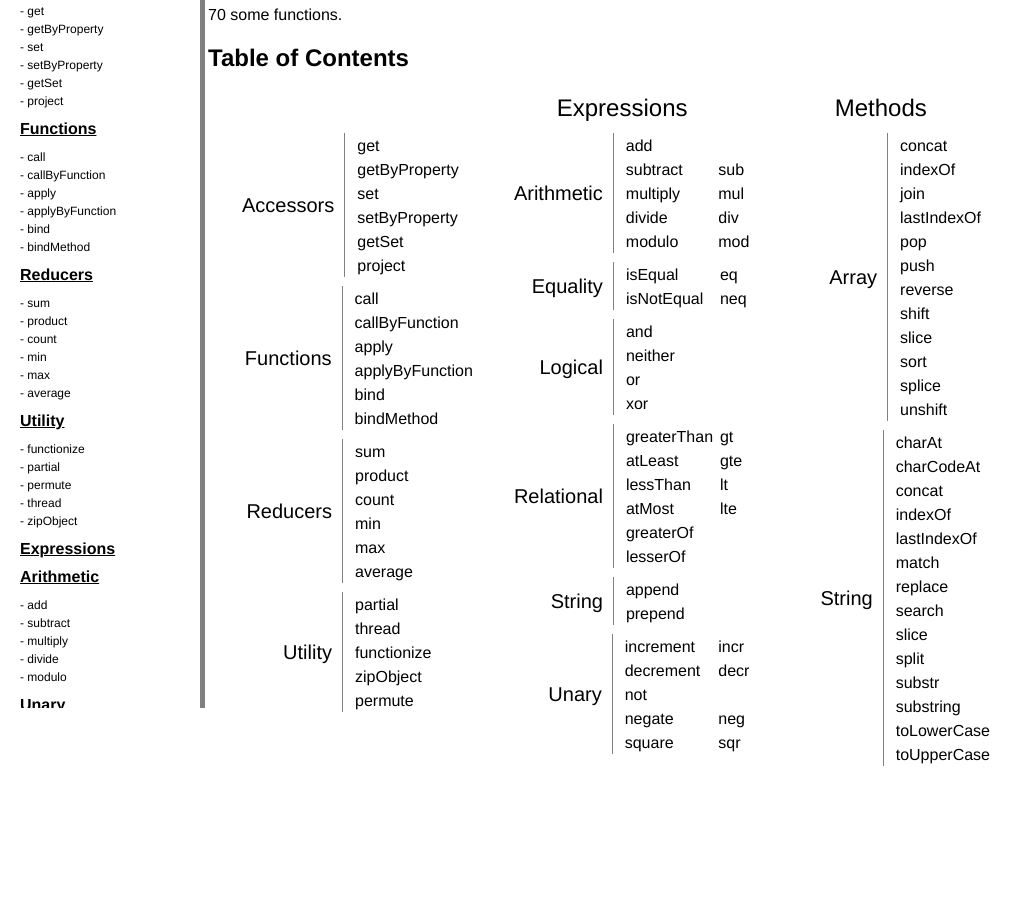
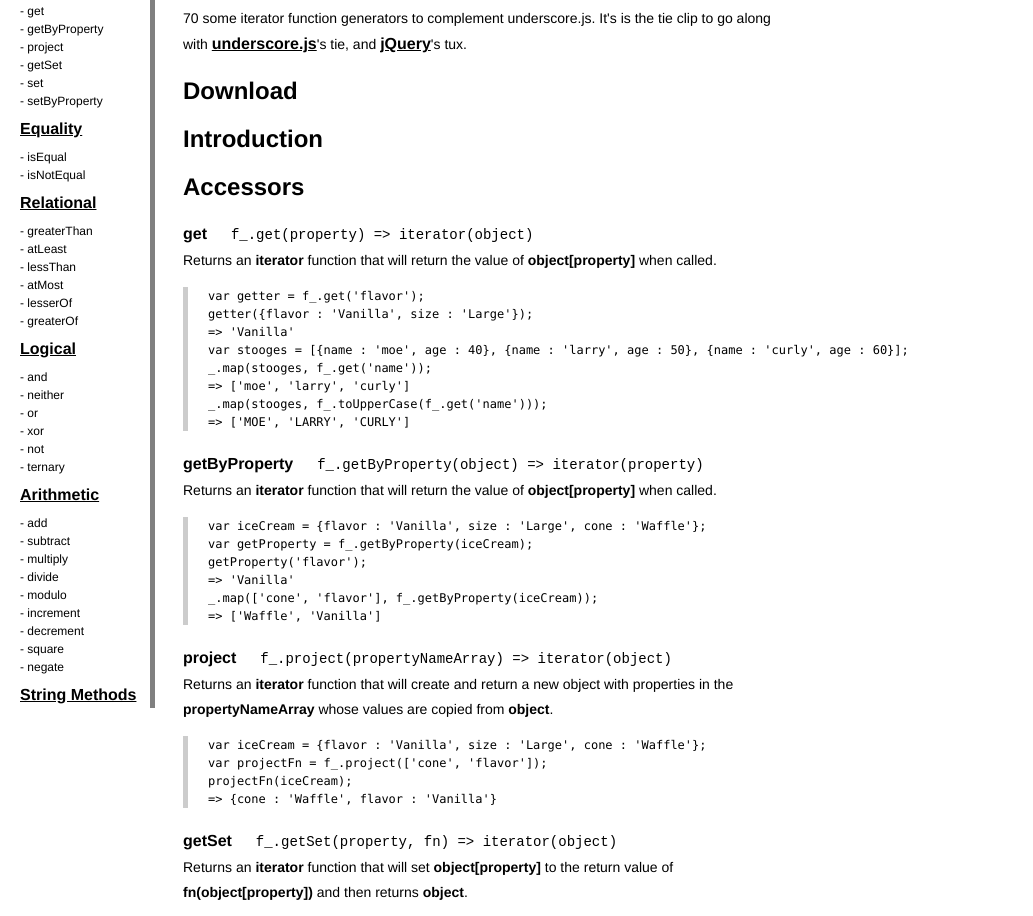
Before and after one commit to KrisJordan/f_underscore, a website with bundled scripts: page index.html in a window 1280 px wide. Shown: the part 92-1008 px from the top of the page, without its empty margins (0-1033 px from the left). Before the commit the page ends 919 px from the top, so only its background shows below. Built offline with nearby package versions, Linux system fonts and the light colour scheme.

Commit message:
Fleshing out docs.

```diff
--- a/f_underscore.js
+++ b/f_underscore.js
@@ -252,6 +252,9 @@
 
     // Unary Expression Template
     f_.unaryExpr = function(expr, f_v) {
+        if(f_v === undefined) {
+            f_v = f_.i;
+        }
         var iterator = f_.functionize(f_v);
         return function(obj) {
             return expr(iterator(obj));
--- a/index.html
+++ b/index.html
@@ -2,20 +2,20 @@
 <html>
     <head>
         <style>
-            table { border-collapse: collapsed; margin: 5px;}
-            thead td.header { font-size: 18pt; padding: 0px;  vertical-align: middle; text-align: center;}
-            td.subheader { font-size: 15pt; padding: 10px; vertical-align: middle; border-right: 1px solid gray; width: 75px; text-align: right;}
-            td { vertical-align: top; padding: 2px; margin: 0; padding-left: 10px; }
-            table.functions tr td { width: 90px; }
-            table.functions tr td+td {width: 25px; padding: 2px 0;}
+
             a, a:visited { color: black; }
             body { font-family: Helvetica Neue, Helvetica, Arial; }
+            code { margin-left: 20px; }
+            .container p { font-size: 14px; line-height: 25px; }
+            .container p a { font-weight: bold; font-size: 16px; }
+            pre { font-size: 12px; font-family: Monaco, Consolas, "Lucida Console", monospace; line-height: 18px; border-left: 5px solid #ccc; padding-left: 20px; margin: 0 0 20px 0; }
+
             div#sidebar {
                 position: fixed;
                 top: 0;
                 left: 0;
                 bottom: 0;
-                width: 200px;
+                width: 150px;
                 overflow-y: auto;
                 overflow-x: hidden;
                 border-right: 5px solid gray;
@@ -42,8 +42,8 @@
                 margin:  10px 0 10px 20px;
             }
             div.container {
-                width: 800px;
-                margin: 40px 0 50px 200px;
+                width: 600px;
+                margin: 40px 0 50px 175px;
                 display: block;
             }
         </style>
@@ -56,59 +56,17 @@
             <ul>
                 <li> - <a href="#get">get</a></li>
                 <li> - <a href="#getByProperty">getByProperty</a></li>
+                <li> - <a href="#project">project</a></li>
+                <li> - <a href="#getSet">getSet</a></li>
                 <li> - <a href="#set">set</a></li>
                 <li> - <a href="#setByProperty">setByProperty</a></li>
-                <li> - <a href="#getSet">getSet</a></li>
-                <li> - <a href="#project">project</a></li>
-            </ul>
-            <a class="title" href="#functions">Functions</a>
-            <ul>
-                <li> - <a href="#call">call</a></li>
-                <li> - <a href="#callByFunction">callByFunction</a></li>
-                <li> - <a href="#apply">apply</a></li>
-                <li> - <a href="#applyByFunction">applyByFunction</a></li>
-                <li> - <a href="#bind">bind</a></li>
-                <li> - <a href="#bindMethod">bindMethod</a></li>
-            </ul>
-            <a class="title" href="#reducers">Reducers</a>
-            <ul>
-                <li> - <a href="#sum">sum</a></li>
-                <li> - <a href="#product">product</a></li>
-                <li> - <a href="#count">count</a></li>
-                <li> - <a href="#min">min</a></li>
-                <li> - <a href="#max">max</a></li>
-                <li> - <a href="#average">average</a></li>
-            </ul>
-            <a class="title" href="#utility">Utility</a>
-            <ul>
-                <li> - <a href="#functionize">functionize</a></li>
-                <li> - <a href="#partial">partial</a></li>
-                <li> - <a href="#permute">permute</a></li>
-                <li> - <a href="#thread">thread</a></li>
-                <li> - <a href="#zipObject">zipObject</a></li>
-            </ul>
-            <a class="title" href="#expressions">Expressions</a>
-            <a class="title" href="#binary">Arithmetic</a>
-            <ul>
-                <li> - <a href="#add">add</a></li>
-                <li> - <a href="#subtract">subtract</a></li>
-                <li> - <a href="#multiply">multiply</a></li>
-                <li> - <a href="#divide">divide</a></li>
-                <li> - <a href="#modulo">modulo</a></li>
-            </ul>
-            <a class="title" href="#unary">Unary</a>
-            <ul>
-                <li> - <a href="#increment">increment</a></li>
-                <li> - <a href="#decrement">decrement</a></li>
-                <li> - <a href="#square">square</a></li>
-                <li> - <a href="#negate">negate</a></li>
             </ul>
             <a class="title" href="#equality">Equality</a>
             <ul>
                 <li> - <a href="#isEqual">isEqual</a></li>
                 <li> - <a href="#isNotEqual">isNotEqual</a></li>
             </ul>
-            <a class="title" href="#relational">Relational</a>
+            <a class="title" href="#equality">Relational</a>
             <ul>
                 <li> - <a href="#greaterThan">greaterThan</a></li>
                 <li> - <a href="#atLeast">atLeast</a></li>
@@ -117,11 +75,6 @@
                 <li> - <a href="#lesserOf">lesserOf</a></li>
                 <li> - <a href="#greaterOf">greaterOf</a></li>
             </ul>
-            <a class="title" href="#string-expr">String</a>
-            <ul>
-                <li> - <a href="#append">append</a></li>
-                <li> - <a href="#prepend">prepend</a></li>
-            </ul>
             <a class="title" href="#logical">Logical</a>
             <ul>
                 <li> - <a href="#and">and</a></li>
@@ -129,20 +82,30 @@
                 <li> - <a href="#or">or</a></li>
                 <li> - <a href="#xor">xor</a></li>
                 <li> - <a href="#not">not</a></li>
-            </ul>
-            <a class="title" href="#ternary">Ternary</a>
-            <ul>
                 <li> - <a href="#ternary">ternary</a></li>
             </ul>
-            <a class="title" href="#methods">Methods</a>
-            <a class="title" href="#string-method">String</a>
+            <a class="title" href="#binary">Arithmetic</a>
             <ul>
+                <li> - <a href="#add">add</a></li>
+                <li> - <a href="#subtract">subtract</a></li>
+                <li> - <a href="#multiply">multiply</a></li>
+                <li> - <a href="#divide">divide</a></li>
+                <li> - <a href="#modulo">modulo</a></li>
+                <li> - <a href="#increment">increment</a></li>
+                <li> - <a href="#decrement">decrement</a></li>
+                <li> - <a href="#square">square</a></li>
+                <li> - <a href="#negate">negate</a></li>
+            </ul>
+            <a class="title" href="#string-method">String Methods</a>
+            <ul>
+                <li> - <a href="#append">append</a></li>
                 <li> - <a href="#charAt">charAt</a></li>
                 <li> - <a href="#charCodeAt">charCodeAt</a></li>
                 <li> - <a href="#concat">concat</a></li>
                 <li> - <a href="#indexOf">indexOf</a></li>
                 <li> - <a href="#lastIndexOf">lastIndexOf</a></li>
                 <li> - <a href="#match">match</a></li>
+                <li> - <a href="#prepend">prepend</a></li>
                 <li> - <a href="#replace">replace</a></li>
                 <li> - <a href="#search">search</a></li>
                 <li> - <a href="#slice">slice</a></li>
@@ -152,7 +115,7 @@
                 <li> - <a href="#toLowerCase">toLowerCase</a></li>
                 <li> - <a href="#toUpperCase">toUpperCase</a></li>
             </ul>
-            <a class="title" href="#array-method">Array</a>
+            <a class="title" href="#array-method">Array Methods</a>
             <ul>
                 <li> - <a href="#pop">pop</a></li>
                 <li> - <a href="#push">push</a></li>
@@ -167,139 +130,218 @@
                 <li> - <a href="#lastIndexOf">lastIndexOf</a></li>
                 <li> - <a href="#concat">concat</a></li>
             </ul>
+            <a class="title" href="#reducers">Reducers</a>
+            <ul>
+                <li> - <a href="#sum">sum</a></li>
+                <li> - <a href="#product">product</a></li>
+                <li> - <a href="#count">count</a></li>
+                <li> - <a href="#min">min</a></li>
+                <li> - <a href="#max">max</a></li>
+                <li> - <a href="#average">average</a></li>
+            </ul>
+            <a class="title" href="#functions">Functions</a>
+            <ul>
+                <li> - <a href="#call">call</a></li>
+                <li> - <a href="#callByFunction">callByFunction</a></li>
+                <li> - <a href="#apply">apply</a></li>
+                <li> - <a href="#applyByFunction">applyByFunction</a></li>
+                <li> - <a href="#bind">bind</a></li>
+                <li> - <a href="#bindMethod">bindMethod</a></li>
+            </ul>
+            <a class="title" href="#utility">Utility Functions</a>
+            <ul>
+                <li> - <a href="#functionize">functionize</a></li>
+                <li> - <a href="#partial">partial</a></li>
+                <li> - <a href="#permute">permute</a></li>
+                <li> - <a href="#thread">thread</a></li>
+                <li> - <a href="#zipObject">zipObject</a></li>
+            </ul>
             <a class="title" href="#changelog">Changelog</a>
         </div>
         <div class="container">
         <a name="top"></a>
+
         <h1>f_underscore.js</h1>
-        <p>70 some functions.</p>
-        <h2>Table of Contents</h2>
-        <table>
-                <thead>
-                <tr>
-                    <td></td>
-                    <td class="header">Expressions</td>
-                    <td class="header">Methods</td>
-                </tr>
-                </thead>
-                <tr>
-                    <td>
-                        <table class="functions">
-                            <tr><td rowspan="7" class="subheader">Accessors</td></tr>
-                            <tr><td>get</td></tr>
-                            <tr><td>getByProperty</td></tr>
-                            <tr><td>set</td></tr>
-                            <tr><td>setByProperty</td></tr>
-                            <tr><td>getSet</td></tr>
-                            <tr><td>project</td></tr>
-                        </table>
-                        <table class="functions">
-                            <tr><td rowspan="7" class="subheader">Functions</td></tr>
-                            <tr><td>call</td></tr>
-                            <tr><td>callByFunction</td></tr>
-                            <tr><td>apply</td></tr>
-                            <tr><td>applyByFunction</td></tr>
-                            <tr><td>bind</td></tr>
-                            <tr><td>bindMethod</td></tr>
-                        </table>
-                        <table class="functions">
-                            <tr><td rowspan="7" class="subheader">Reducers</td></tr>
-                            <tr><td>sum</td></tr>
-                            <tr><td>product</td></tr>
-                            <tr><td>count</td></tr>
-                            <tr><td>min</td></tr>
-                            <tr><td>max</td></tr>
-                            <tr><td>average</td></tr>
-                        </table>
-                        <table class="functions">
-                            <tr><td rowspan="6" class="subheader">Utility</td></tr>
-                            <tr><td>partial</td></tr>
-                            <tr><td>thread</td></tr>
-                            <tr><td>functionize</td></tr>
-                            <tr><td>zipObject</td></tr>
-                            <tr><td>permute</td></tr>
-                        </table>
-                    </td>
-                    <td>
-                        <table class="functions">
-                            <tr ><td rowspan="6" class="subheader">Arithmetic</td></tr>
-                            <tr><td>add</td>        <td></td></tr>
-                            <tr><td>subtract</td>   <td>sub</td></tr>
-                            <tr><td>multiply</td>   <td>mul</td></tr>
-                            <tr><td>divide</td>     <td>div</td></tr>
-                            <tr><td>modulo</td>     <td>mod</td></tr>
-                        </table>
-                        <table class="functions">
-                                <tr><td rowspan="3" class="subheader">Equality</td></tr>
-                                <tr><td>isEqual</td>    <td>eq</td></tr>
-                                <tr><td>isNotEqual</td> <td>neq</td></tr>
-                        </table>
-                        <table class="functions">
-                            <tr><td rowspan="5" class="subheader">Logical</td></tr>
-                            <tr><td>and</td>            <td></td></tr>
-                            <tr><td>neither</td>        <td></td></tr>
-                            <tr><td>or</td>             <td></td></tr>
-                            <tr><td>xor</td>            <td></td></tr>
-                        </table>
-                        <table class="functions">
-                            <tr><td rowspan="7" class="subheader">Relational</td></tr>
-                            <tr><td>greaterThan</td>    <td>gt</td></tr>
-                            <tr><td>atLeast</td>        <td>gte</td></tr>
-                            <tr><td>lessThan</td>       <td>lt</td></tr>
-                            <tr><td>atMost</td>         <td>lte</td></tr>
-                            <tr><td>greaterOf</td>      <td></td></tr>
-                            <tr><td>lesserOf</td>       <td></td></tr>
-                        </table>
-                        <table class="functions">
-                            <tr><td rowspan="3" class="subheader">String</td></tr>
-                            <tr><td>append</td>         <td></td></tr>
-                            <tr><td>prepend</td>        <td></td></tr>
-                        </table>
-                        <table class="functions">
-                            <tr ><td rowspan="6" class="subheader">Unary</td></tr>
-                            <tr><td>increment</td>  <td>incr</td></tr>
-                            <tr><td>decrement</td>  <td>decr</td></tr>
-                            <tr><td>not</td>        <td></td></tr>
-                            <tr><td>negate</td>     <td>neg</td></tr>
-                            <tr><td>square</td>     <td>sqr</td></tr>
-                        </table>
-                    </td>
-                    <td>
-                        <table class="functions">
-                            <tr><td rowspan="15" class="subheader">Array</td></tr>
-                            <tr><td>concat</td></tr>
-                            <tr><td>indexOf</td></tr>
-                            <tr><td>join</td></tr>
-                            <tr><td>lastIndexOf</td></tr>
-                            <tr><td>pop</td></tr>
-                            <tr><td>push</td></tr>
-                            <tr><td>reverse</td></tr>
-                            <tr><td>shift</td></tr>
-                            <tr><td>slice</td></tr>
-                            <tr><td>sort</td></tr>
-                            <tr><td>splice</td></tr>
-                            <tr><td>unshift</td></tr>
-                        </table>
-                        <table class="functions">
-                            <tr><td rowspan="15" class="subheader">String</td></tr>
-                            <tr><td>charAt</td></tr>
-                            <tr><td>charCodeAt</td></tr>
-                            <tr><td>concat</td></tr>
-                            <tr><td>indexOf</td></tr>
-                            <tr><td>lastIndexOf</td></tr>
-                            <tr><td>match</td></tr>
-                            <tr><td>replace</td></tr>
-                            <tr><td>search</td></tr>
-                            <tr><td>slice</td></tr>
-                            <tr><td>split</td></tr>
-                            <tr><td>substr</td></tr>
-                            <tr><td>substring</td></tr>
-                            <tr><td>toLowerCase</td></tr>
-                            <tr><td>toUpperCase</td></tr>
-                        </table>
-                    </td>
-                </tr>
-        </table>
+
+        <p>70 some iterator function generators to complement underscore.js. It's is the tie clip to go along with <a href="http://underscorejs.org">underscore.js</a>'s tie, and <a href="http://docs.jquery.com">jQuery</a>'s tux.</p>
+        <h2>Download</h2>
+        <h2><a name="top">Introduction</a></h2>
+        <h2><a name="accessors">Accessors</a></h2>
+
+        <p><a name="get">get</a> <code>f_.get(property) =&gt; iterator(object)</code><br />
+        Returns an <b>iterator</b> function that will return the value of <b>object[property]</b> when called.
+        </p>
+        <pre>
+var getter = f_.get('flavor');
+getter({flavor : 'Vanilla', size : 'Large'});
+=&gt; 'Vanilla'
+var stooges = [{name : 'moe', age : 40}, {name : 'larry', age : 50}, {name : 'curly', age : 60}];
+_.map(stooges, f_.get('name'));
+=&gt; ['moe', 'larry', 'curly']
+_.map(stooges, f_.toUpperCase(f_.get('name')));
+=&gt; ['MOE', 'LARRY', 'CURLY']
+</pre>
+
+        <p><a name="getByProperty">getByProperty</a> <code>f_.getByProperty(object) =&gt; iterator(property)</code><br />
+        Returns an <b>iterator</b> function that will return the value of <b>object[property]</b> when called.
+        </p>
+        <pre>
+var iceCream = {flavor : 'Vanilla', size : 'Large', cone : 'Waffle'};
+var getProperty = f_.getByProperty(iceCream);
+getProperty('flavor');
+=&gt; 'Vanilla'
+_.map(['cone', 'flavor'], f_.getByProperty(iceCream));
+=&gt; ['Waffle', 'Vanilla']
+</pre>
+
+            <p><a name="project">project</a> <code>f_.project(propertyNameArray) =&gt; iterator(object)</code><br />
+            Returns an <b>iterator</b> function that will create and return a new object with properties in the <b>propertyNameArray</b> whose values are copied from <b>object</b>.
+            </p>
+        <pre>
+var iceCream = {flavor : 'Vanilla', size : 'Large', cone : 'Waffle'};
+var projectFn = f_.project(['cone', 'flavor']);
+projectFn(iceCream);
+=&gt; {cone : 'Waffle', flavor : 'Vanilla'}
+</pre>
+
+            <p><a name="getSet">getSet</a> <code>f_.getSet(property, fn) =&gt; iterator(object)</code><br />
+            Returns an <b>iterator</b> function that will set <b>object[property]</b> to the return value of <b>fn(object[property])</b> and then returns <b>object</b>.
+        <pre>
+var stooges = [{name : 'moe', age : 40}, {name : 'larry', age : 50}, {name : 'curly', age : 60}];
+var incrementAge = f_.getSet('age', function(ageVal) { return ageVal + 1; });
+incrementAge(stooges[0]);
+=&gt; {name : 'moe', age : 41}
+_.map(stooges, f_.getSet('age', f_.incr()));
+=&gt; [{name : 'moe', age : 42}, {name : 'larry', age : 51}, {name : 'curly', age : 61}]
+</pre>
+
+        <p><a name="set">set</a> <code>f_.set(property, fnVal) =&gt; iterator(object)</code><br />
+        Returns an <b>iterator</b> function that will set the value of <b>object[property]</b> to the evaluation of <b>fnVal</b> and then returns <b>object</b>.
+        </p>
+        <pre>
+var stooges = [{name : 'moe', age : 40}, {name : 'larry', age : 50}, {name : 'curly', age : 60}];
+var setter = f_.set('age', 41);
+setter(stooges[0]);
+=&gt; {name : 'moe', age : 41}
+_.map(stooges, f_.set('age', f_.incr(f_.get('age'))));
+=&gt; [{name : 'moe', age : 42}, {name : 'larry', age : 51}, {name : 'curly', age : 61}]
+</pre>
+
+        <p><a name="setByProperty">setByProperty</a> <code>f_.setByProperty(object, fnVal) =&gt; iterator(property)</code><br />
+        Returns an <b>iterator</b> function that will set the value of <b>object[property]</b> to the evaluation of <b>fnVal</b>. The resulting <b>iterator</b> will return <b>object</b>.
+        </p>
+        <pre>
+var player = {name : 'Kendall Marshall', points : 22, assists : 13, turnovers: 1};
+var reset = f_.setByProperty(player, 0);
+reset('points');
+=&gt; {name : 'Kendall Marshall', points : 0, assists : 13, turnovers: 1}
+_.map(['assists', 'turnovers'], reset);
+=&gt; {name : 'Kendall Marshall', points : 0, assists : 0, turnovers: 0}
+</pre>
+            </p>
+
+        <h2><a name="equality">Equality</a></h2>
+
+            <p><a name="isEqual">isEqual</a></p>
+            <p><a name="isNotEqual">isNotEqual</a></p>
+
+        <h2><a name="relational">Relational</a></h2>
+
+            <p><a name="greaterThan">greaterThan</a></p>
+            <p><a name="atLeast">atLeast</a></p>
+            <p><a name="lessThan">lessThan</a></p>
+            <p><a name="atMost">atMost</a></p>
+            <p><a name="lesserOf">lesserOf</a></p>
+            <p><a name="greaterOf">greaterOf</a></p>
+
+        <h2><a name="logical">Logical</a></h2>
+
+            <p><a name="and">and</a></p>
+            <p><a name="neither">neither</a></p>
+            <p><a name="or">or</a></p>
+            <p><a name="xor">xor</a></p>
+            <p><a name="not">not</a></p>
+            <p><a name="ternary">ternary</a></p>
+
+        <h2><a name="binary">Arithmetic</a></h2>
+
+            <p><a name="add">add</a></p>
+            <p><a name="subtract">subtract</a></p>
+            <p><a name="multiply">multiply</a></p>
+            <p><a name="divide">divide</a></p>
+            <p><a name="modulo">modulo</a></p>
+            <p><a name="increment">increment</a></p>
+            <p><a name="decrement">decrement</a></p>
+            <p><a name="square">square</a></p>
+            <p><a name="negate">negate</a></p>
+
+
+        <h2><a name="string-method">String Methods</a></h2>
+
+            <p><a name="append">append</a></p>
+            <p><a name="charAt">charAt</a></p>
+            <p><a name="charCodeAt">charCodeAt</a></p>
+            <p><a name="concat">concat</a></p>
+            <p><a name="indexOf">indexOf</a></p>
+            <p><a name="lastIndexOf">lastIndexOf</a></p>
+            <p><a name="match">match</a></p>
+            <p><a name="prepend">prepend</a></p>
+            <p><a name="replace">replace</a></p>
+            <p><a name="search">search</a></p>
+            <p><a name="slice">slice</a></p>
+            <p><a name="split">split</a></p>
+            <p><a name="substr">substr</a></p>
+            <p><a name="substring">substring</a></p>
+            <p><a name="toLowerCase">toLowerCase</a></p>
+            <p><a name="toUpperCase">toUpperCase</a></p>
+
+        <h2><a name="array-method">Array Methods</a></h2>
+
+            <p><a name="concat">concat</a></p>
+            <p><a name="indexOf">indexOf</a></p>
+            <p><a name="join">join</a></p>
+            <p><a name="lastIndexOf">lastIndexOf</a></p>
+            <p><a name="pop">pop</a></p>
+            <p><a name="push">push</a></p>
+            <p><a name="reverse">reverse</a></p>
+            <p><a name="shift">shift</a></p>
+            <p><a name="slice">slice</a></p>
+            <p><a name="sort">sort</a></p>
+            <p><a name="splice">splice</a></p>
+            <p><a name="unshift">unshift</a></p>
+
+        <h2><a name="reducers">Reducers</a></h2>
+
+            <p><a name="sum">sum</a></p>
+            <p><a name="product">product</a></p>
+            <p><a name="count">count</a></p>
+            <p><a name="min">min</a></p>
+            <p><a name="max">max</a></p>
+            <p><a name="average">average</a></p>
+
+        <h2><a name="functions">Function Functions</a></h2>
+
+            <p><a name="call">call</a></p>
+            <p><a name="callByFunction">callByFunction</a></p>
+            <p><a name="apply">apply</a></p>
+            <p><a name="applyByFunction">applyByFunction</a></p>
+            <p><a name="bind">bind</a></p>
+            <p><a name="bindMethod">bindMethod</a></p>
+
+
+
+        <h2><a name="utility">Utility Functions</a></h2>
+
+            <p><a name="functionize">functionize</a></p>
+            <p><a name="partial">partial</a></p>
+            <p><a name="permute">permute</a></p>
+            <p><a name="thread">thread</a></p>
+            <p><a name="zipObject">zipObject</a></p>
+
+
+        <h2><a name="changelog">Changelog</a></h2>
     </div>
+    <script type="text/javascript" src="test/vendor/underscore.js"></script>
+    <script type="text/javascript" src="f_underscore.js"></script>
     </body>
 </html>
```
